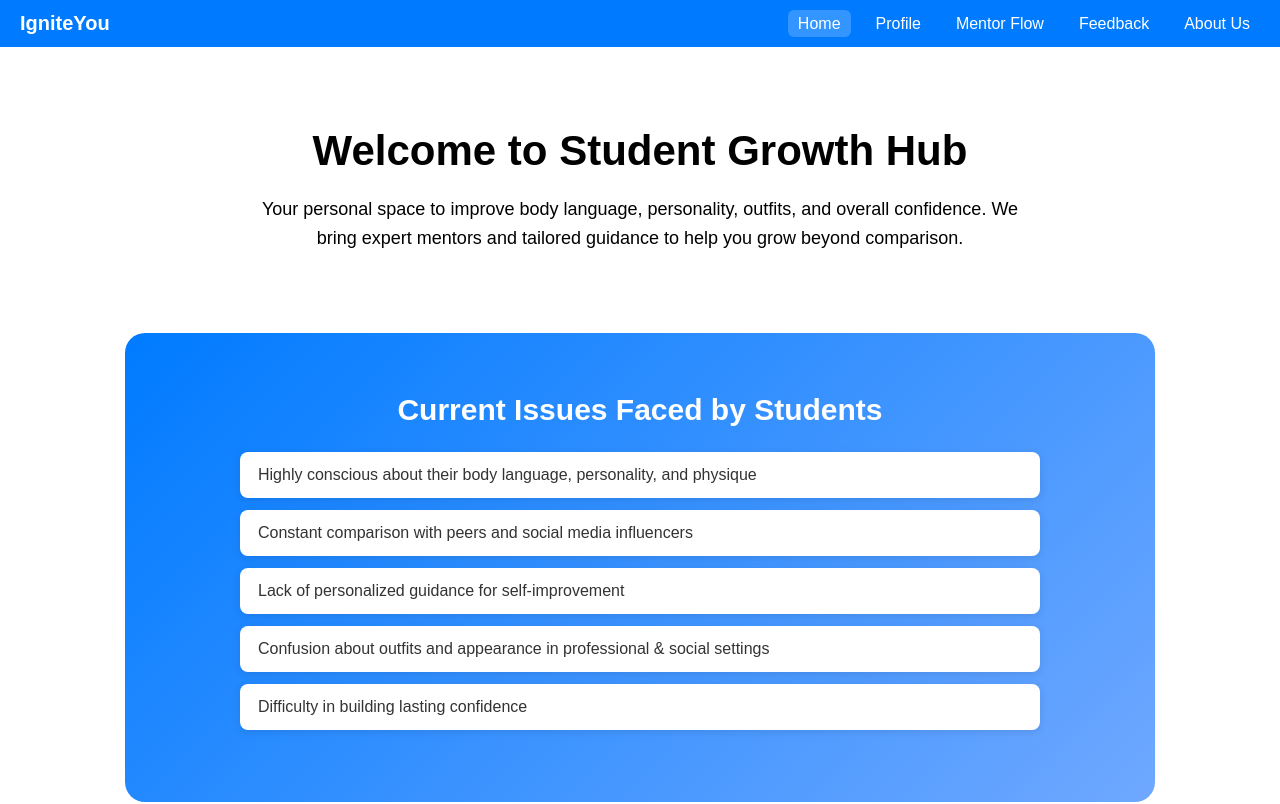
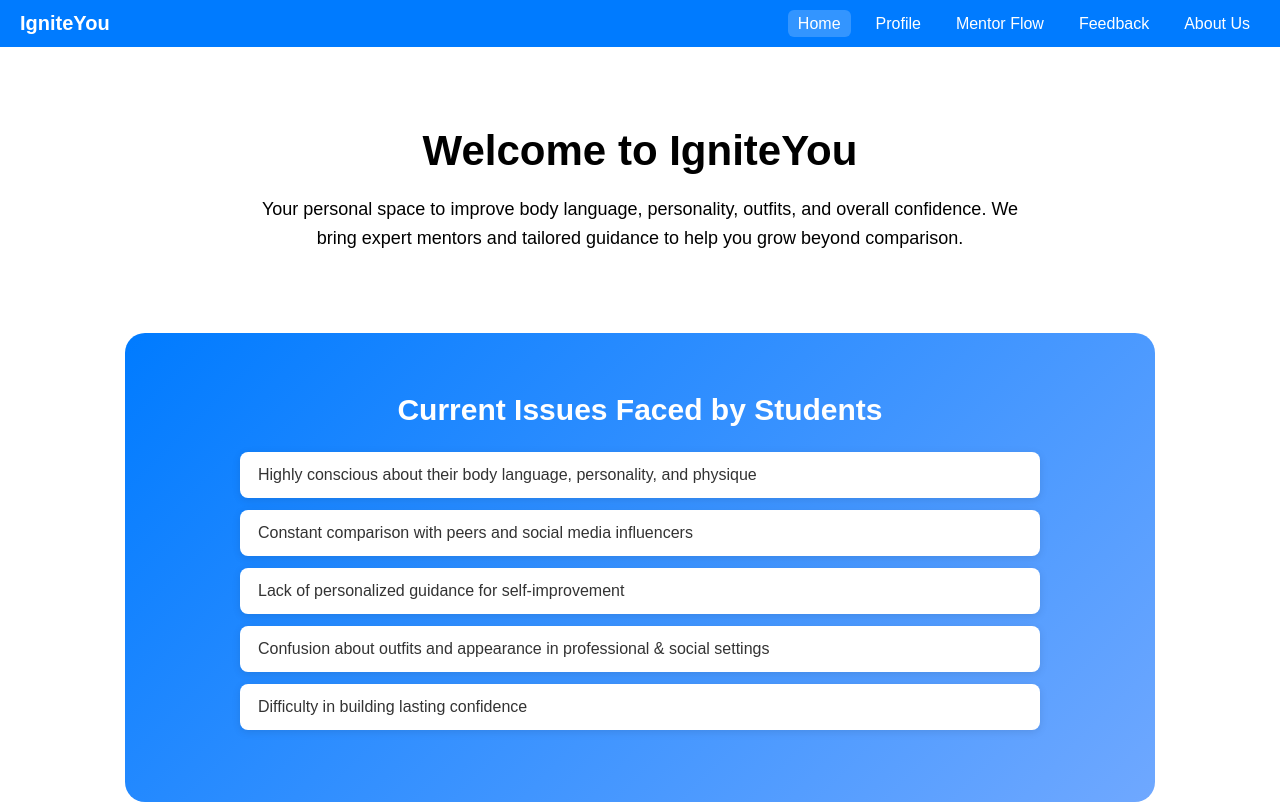
Before and after one commit to adhirajchavan86-a11y/SIH, a plain HTML site: page home.html in a window 1280 px wide. Shown: the top 804 px of the page. Drawn offline with Linux system fonts and the light colour scheme.

Commit message:
Add files via upload

```diff
--- a/home.html
+++ b/home.html
@@ -20,7 +20,7 @@
 
   <!-- ===== Hero Section ===== -->
   <section class="home-hero">
-    <h1>Welcome to Student Growth Hub</h1>
+    <h1>Welcome to IgniteYou</h1>
     <p>Your personal space to improve body language, personality, outfits, and overall confidence.
        We bring expert mentors and tailored guidance to help you grow beyond comparison.</p>
   </section>
```
